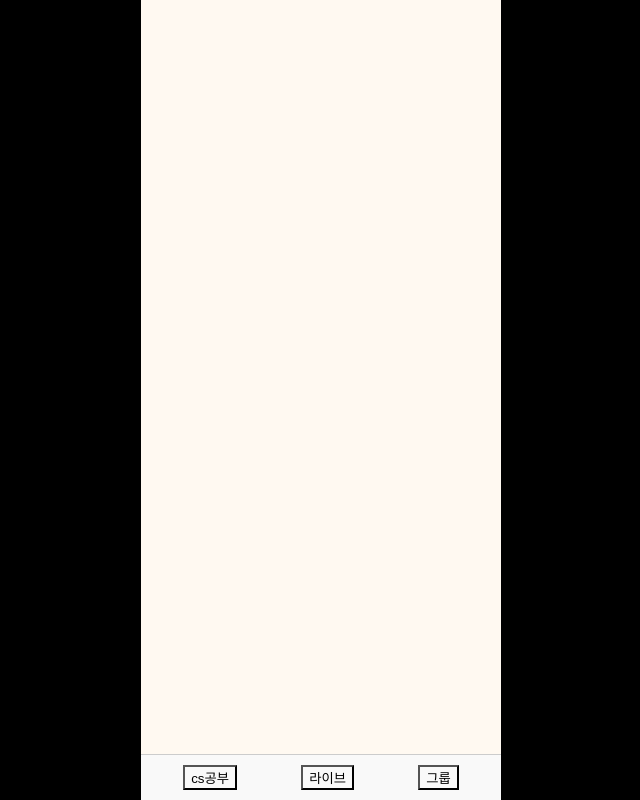
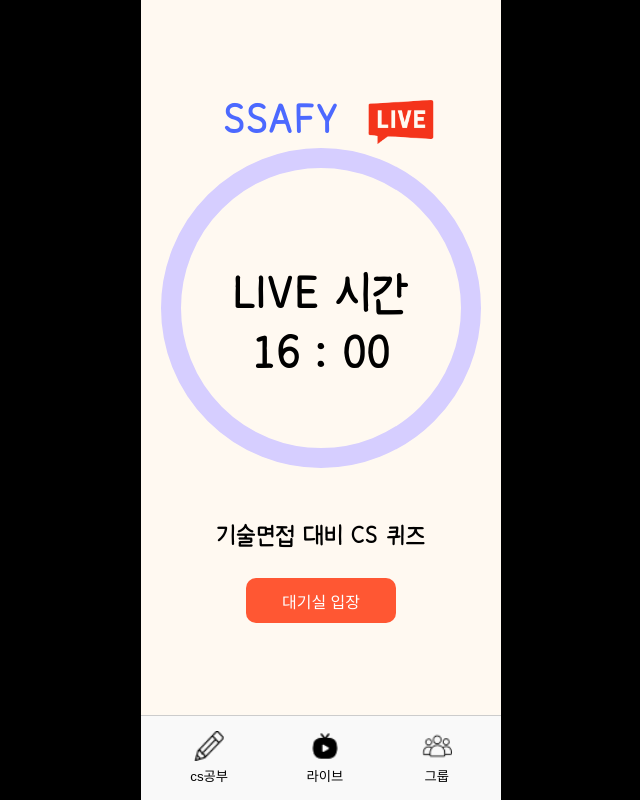
Before and after one commit to taeyeongryu/C-Yes, a React (Create React App) app in the folder Front/cyesfront/: page /live in a window 1280 px wide. Shown: the whole page, without its empty margins (319-959 px from the left). Built offline with nearby package versions, Linux system fonts and the light colour scheme; no server answers.

Commit message:
feat: 메인페이지 완성

```diff
--- a/Front/cyesfront/package.json
+++ b/Front/cyesfront/package.json
@@ -18,7 +18,7 @@
     "react-router-dom": "^6.17.0",
     "react-scripts": "5.0.1",
     "styled-components": "^6.1.0",
-    "typescript": "^5.2.2",
+    "typescript": "^4.9.5",
     "web-vitals": "^2.1.4"
   },
   "scripts": {
--- /dev/null
+++ b/Front/cyesfront/src/components/CircleProgress.tsx
@@ -0,0 +1,40 @@
+import React from "react";
+
+type CircleProgressProps = {
+  radius: number;
+  stroke: string;
+  progress: number;
+};
+
+const CircleProgress: React.FC<CircleProgressProps> = ({
+  radius,
+  stroke,
+  progress,
+}) => {
+  const CIRCUMFERENCE = 2 * Math.PI * radius;
+
+  return (
+    <g transform={`rotate(-90 ${radius + 10} ${radius + 10})`}>
+      <circle
+        cx={radius + 10}
+        cy={radius + 10}
+        r={radius}
+        fill="none"
+        stroke="#D6CEFF"
+        strokeWidth="20"
+      />
+      <circle
+        cx={radius + 10}
+        cy={radius + 10}
+        r={radius}
+        fill="none"
+        stroke={stroke}
+        strokeWidth="20"
+        strokeDasharray={CIRCUMFERENCE.toString()}
+        strokeDashoffset={(CIRCUMFERENCE - CIRCUMFERENCE * progress).toString()}
+      />
+    </g>
+  );
+};
+
+export default CircleProgress;
--- /dev/null
+++ b/Front/cyesfront/src/components/CountdownTimer.tsx
@@ -0,0 +1,81 @@
+import React, { useState, useEffect } from "react";
+import CircleProgress from "./CircleProgress";
+
+type CountdownTimerProps = {
+  targetHour: number; // 시간
+  targetMin: number; // 분
+};
+
+const CountdownTimer: React.FC<CountdownTimerProps> = ({
+  targetHour,
+  targetMin,
+}) => {
+  const [remainingTime, setRemainingTime] = useState<number | null>(null);
+  const RADIUS = 150;
+
+  useEffect(() => {
+    const updateRemainingTime = () => {
+      const koreanTime = new Date().toLocaleString("en-US", {
+        timeZone: "Asia/Seoul",
+      });
+      const now = new Date(koreanTime);
+      const todayTime = new Date(now);
+      todayTime.setHours(targetHour, targetMin, 0, 0);
+
+      const diff = (todayTime.getTime() - now.getTime()) / 1000;
+
+      if (diff > 3600) {
+        setRemainingTime(null); // 5시 이전
+      } else if (diff <= 0) {
+        setRemainingTime(null); // 6시 이후 (or you can handle this differently if needed)
+      } else {
+        setRemainingTime(diff); // 5시부터 6시 사이
+      }
+    };
+
+    updateRemainingTime();
+    const intervalId = setInterval(updateRemainingTime, 1000);
+
+    return () => clearInterval(intervalId);
+  }, [targetHour, targetMin]);
+
+  const progress = remainingTime !== null ? 1 - remainingTime / 3600 : 0;
+  const color = remainingTime !== null && remainingTime <= 300 ? "red" : "blue";
+
+  return (
+    <div style={{ textAlign: "center" }}>
+      <svg
+        width={2 * (RADIUS + 10)}
+        height={2 * (RADIUS + 20)}
+        viewBox={`0 0 ${2 * (RADIUS + 10)} ${2 * (RADIUS + 20)}`}
+      >
+        <CircleProgress radius={RADIUS} stroke={color} progress={progress} />
+        {remainingTime !== null ? (
+          <text
+            x={RADIUS + 10}
+            y={RADIUS + 15}
+            fontSize="50"
+            textAnchor="middle"
+          >
+            {`00 : ${Math.floor(remainingTime / 60)
+              .toString()
+              .padStart(2, "0")} : ${Math.floor(remainingTime % 60)
+              .toString()
+              .padStart(2, "0")}`}
+          </text>
+        ) : (
+          <text x={RADIUS + 10} y={RADIUS - 50} fontSize="50" textAnchor="middle">
+            <tspan x={RADIUS + 10} dy="1.2em">
+              LIVE 시간
+            </tspan>
+            <tspan x={RADIUS + 10} dy="1.2em">{`${targetHour} : ${targetMin
+              .toString()
+              .padStart(2, "0")}`}</tspan>
+          </text>
+        )}
+      </svg>
+    </div>
+  );
+};
+
+export default CountdownTimer;
--- a/Front/cyesfront/src/components/bottomnav/BottomNav.css
+++ b/Front/cyesfront/src/components/bottomnav/BottomNav.css
@@ -9,16 +9,3 @@
   background-color: #f9f9f9;
   box-sizing: border-box;
 }
-
-.button-cs,
-.button-live,
-.button-group {
-    background-color: transparent;
-    transition: background-color 0.3s ease;
-}
-
-.button-cs.selected,
-.button-live.selected,
-.button-group.selected {
-    background-color: #ddd;
-}
--- a/Front/cyesfront/src/components/bottomnav/BottomNav.tsx
+++ b/Front/cyesfront/src/components/bottomnav/BottomNav.tsx
@@ -1,12 +1,30 @@
-import React, { useState } from 'react';
-import './BottomNav.css';
+import React, { useState } from "react";
+import "./BottomNav.css";
+import NavButton from "./NavButton"; // NavButton 컴포넌트를 import
 
 interface BottomNavProps {
   onSelectionChange?: (selection: string) => void;
+  checkCS: boolean;
+  checkLive: boolean;
+  checkGroup: boolean;
 }
 
-const BottomNav: React.FC<BottomNavProps> = ({ onSelectionChange }) => {
-  const [selected, setSelected] = useState<string | null>(null);
+const BottomNav: React.FC<BottomNavProps> = ({
+  onSelectionChange,
+  checkCS,
+  checkLive,
+  checkGroup,
+}) => {
+  let initialSelection: string | null = null;
+  if (checkCS) {
+    initialSelection = "cs공부";
+  } else if (checkLive) {
+    initialSelection = "라이브";
+  } else if (checkGroup) {
+    initialSelection = "그룹";
+  }
+
+  const [selected, setSelected] = useState<string | null>(initialSelection);
 
   const handleClick = (item: string) => {
     setSelected(item);
@@ -17,9 +35,33 @@ const BottomNav: React.FC<BottomNavProps> = ({ onSelectionChange }) => {
 
   return (
     <div className="bottom-nav-container">
-      <button className={`button-cs ${selected === 'cs공부' ? 'selected' : ''}`} onClick={() => handleClick('cs공부')}>cs공부</button>
-      <button className={`button-live ${selected === '라이브' ? 'selected' : ''}`} onClick={() => handleClick('라이브')}>라이브</button>
-      <button className={`button-group ${selected === '그룹' ? 'selected' : ''}`} onClick={() => handleClick('그룹')}>그룹</button>
+      <NavButton
+        isSelected={selected === "cs공부"}
+        selectedImg="img/select_pencil.png"
+        defaultImg="img/pencil.png"
+        altText=""
+        routePath="/cs"
+        onClick={() => handleClick("cs공부")}
+        label="cs공부"
+      />
+      <NavButton
+        isSelected={selected === "라이브"}
+        selectedImg="img/select_live.png"
+        defaultImg="img/live.png"
+        altText=""
+        routePath="/live"
+        onClick={() => handleClick("라이브")}
+        label="라이브"
+      />
+      <NavButton
+        isSelected={selected === "그룹"}
+        selectedImg="img/select_people.png"
+        defaultImg="img/people.png"
+        altText=""
+        routePath="/group"
+        onClick={() => handleClick("그룹")}
+        label="그룹"
+      />
     </div>
   );
 };
--- /dev/null
+++ b/Front/cyesfront/src/components/bottomnav/NavButton.css
@@ -0,0 +1,23 @@
+.nav-button {
+  background-color: transparent;
+  border: none;
+  display: flex;
+  flex-direction: column;
+  align-items: center;
+  transition: background-color 0.3s ease;
+  cursor: pointer;
+  outline: none;
+  padding: 5px 10px; /* 조절하면서 적절한 패딩 값을 선택하세요. */
+  border-radius: 5px; /* 선택된 상태에서 둥근 모서리를 위해 */
+}
+
+.nav-button img {
+  width: 30px;
+  height: 30px;
+  margin-bottom: 5px; /* 이미지와 텍스트 사이의 간격을 위해 */
+}
+
+/* 선택된 상태에서의 배경색. 원하는 색상으로 변경 가능 */
+/* .nav-button.selected {
+  background-color: #652d2d;
+} */
--- /dev/null
+++ b/Front/cyesfront/src/components/bottomnav/NavButton.tsx
@@ -0,0 +1,40 @@
+import React from "react";
+import { useNavigate } from "react-router-dom";
+import "./NavButton.css";
+
+interface NavButtonProps {
+  isSelected: boolean;
+  selectedImg: string;
+  defaultImg: string;
+  altText: string;
+  routePath: string;
+  onClick: () => void;
+  label: string;
+}
+
+const NavButton: React.FC<NavButtonProps> = ({
+  isSelected,
+  selectedImg,
+  defaultImg,
+  altText,
+  routePath,
+  onClick,
+  label,
+}) => {
+  const navigate = useNavigate();
+
+  return (
+    <button
+      onClick={() => {
+        onClick();
+        navigate(routePath);
+      }}
+      className={`nav-button ${isSelected ? "selected" : ""}`}
+    >
+      <img src={isSelected ? selectedImg : defaultImg} alt={altText} />
+      <span>{label}</span>
+    </button>
+  );
+};
+
+export default NavButton;
--- a/Front/cyesfront/src/pages/live/Live.css
+++ b/Front/cyesfront/src/pages/live/Live.css
@@ -1,11 +1,37 @@
 /* Live.css */
 
 .live-container {
-    display: flex;
-    flex-direction: column;
-    height: 100%;
+  display: flex;
+  flex-direction: column;
+  justify-content: center; /* 중앙 수직 정렬 */
+  align-items: center; /* 중앙 수평 정렬 */
+  height: 100%; /* 뷰포트 높이에 따른 전체 높이 설정 */
 }
 
 .content {
-    flex: 1;
+  display: flex;
+  justify-content: center;
+  align-items: center;
+  flex-direction: column;
+  flex-grow: 1; /* 컨텐츠가 live-container 내에서 남은 공간을 모두 차지하도록 함 */
 }
+
+.title-text {
+  display: flex;
+  justify-content: center; /* 가로 중앙 정렬 */
+  align-items: center; /* 세로 중앙 정렬 */
+  gap: 10px; /* p와 img 사이의 간격 */
+  width: 100%; /* 100% 너비로 설정 */
+  margin-left: 10%;
+}
+
+.title-text img {
+  width: 30%; /* 원하는 너비로 조절 */
+  height: auto; /* 비율 유지를 위해 auto로 설정 */
+}
+
+.title-text p {
+  font-size: 45px;
+  color: #4c69ff;
+  margin: 0; /* 여백 제거 */
+}
--- a/Front/cyesfront/src/pages/live/Live.tsx
+++ b/Front/cyesfront/src/pages/live/Live.tsx
@@ -1,19 +1,34 @@
-import React from 'react'
-import BottomNav from '../../components/bottomnav/BottomNav'
-import './Live.css'
+import React from "react";
+import BottomNav from "../../components/bottomnav/BottomNav";
+import "./Live.css";
+import CountdownTimer from "../../components/CountdownTimer";
+import RoundCornerBtn from "../../components/RoundCornerBtn";
 
-
-type Props = {}
+type Props = {};
 
 const Live = (props: Props) => {
   return (
     <div className="live-container">
-        <div className="content">
+      <div className="content">
+        <div className="title-text">
+          <p>SSAFY</p>
+          <img src="/img/live_logo.png" alt=""></img>
+        </div>
+        <CountdownTimer targetHour={16} targetMin={0} />
+        <p style={{ fontSize: '26px' }}>기술면접 대비 CS 퀴즈</p>
+        <RoundCornerBtn
+          width="150px"
+          height="45px"
+          bgColor="#FF5733"
+          fontSize="16px"
+          fontColor="#FFFFFF"
+        >
+          대기실 입장
+        </RoundCornerBtn>
+      </div>
+      <BottomNav checkCS={false} checkLive={true} checkGroup={false} />
+    </div>
+  );
+};
 
-        </div>
-        <BottomNav />
-    </div>
-  )
-}
-
-export default Live
+export default Live;
--- a/Front/cyesfront/src/pages/login/LoginRedir.tsx
+++ b/Front/cyesfront/src/pages/login/LoginRedir.tsx
@@ -12,9 +12,7 @@ const LoginRedir = () => {
     const Login = async () => {
       let data;
       if (oAuthState.oAuthType === 0) {
-                const code = new URL(window.location.href).searchParams.get(
-                    "code"
-                );
+        const code = new URL(window.location.href).searchParams.get("code");
         data = await requestKakaoLoginInfo(code);
       } else {
         // TODO : NAVER LOGIN
```
Also changed, not shown: 1 other file (tests, documents, lock files or other folders). Lines whose indentation alone changed are shown as unchanged.
